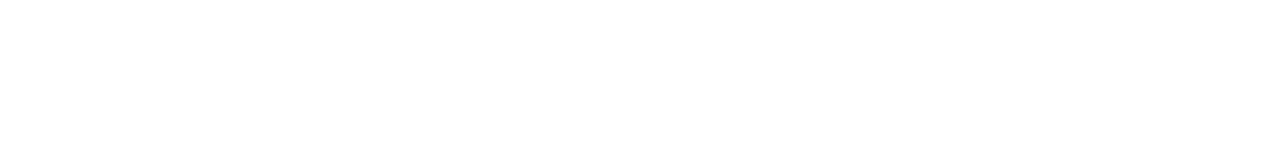
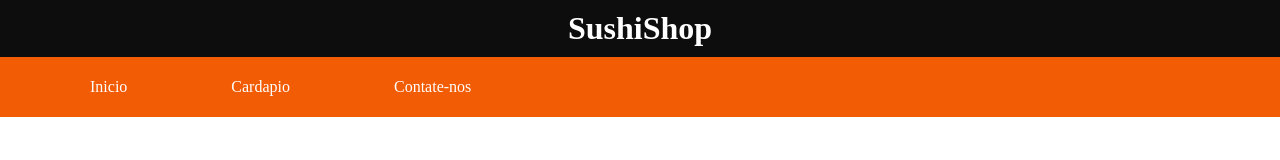
Before and after one commit to devvcampos/Sushi, a plain HTML site: page index.html in a window 1280 px wide. Drawn offline with Linux system fonts and the light colour scheme.

Commit message:
style e html modifcados

```diff
--- a/index.html
+++ b/index.html
@@ -1,13 +1,26 @@
 <!DOCTYPE html>
-<html lang="en">
+<html lang="pt-br">
 <head>
     <meta charset="UTF-8">
     <meta name="viewport" content="width=device-width, initial-scale=1.0">
-    <title>Nike Site Copia</title>
+    <title>Sushi</title>
     <link rel="stylesheet" href="style.css">
-    <link rel="shortcut icon" href="omage/logo.png">
 </head>
 <body>
+    <header>
+        <h1>SushiShop</h1>
+    </header>
+    <menu>
+        <a href="#">
+            <p>Inicio</p>
+        </a>
+        <a href="#">
+            <p>Cardapio</p>
+        </a>
+        <a href="#">
+            <p>Contate-nos</p>
+        </a>
+    </menu>
 
 </body>
 </html>
--- a/style.css
+++ b/style.css
@@ -0,0 +1,35 @@
+@charset "UTF-8";
+
+body{
+    margin: 0 0;
+}
+
+header{text-align: center;
+    margin: auto;
+    background-color: #0D0D0D;}
+header > h1{
+    color: white;
+    padding: 10px 10px;
+    margin: 0px 10px;
+}
+menu > a:active{
+
+    color: #0D0D0D;
+}
+menu > a:hover{
+    background-color: #BF3604;
+    transition-delay: 60ms;
+    transition-duration: 1s;
+}
+menu > a{
+    text-decoration: none;
+    display: inline-block;
+    padding: 5px 50px;
+    color: white;
+    text-decoration: none;
+
+}
+menu{
+    margin: 0px 0px;
+    background-color: #F25C05;
+}
```
Also changed, not shown: imagens/7353906-sushi-roll-com-salmao-queimado-delicioso-comida-tradicional-japonesa-gratis-foto.jpg (added), imagens/logo.jpg (renamed from logo.jpg), 3 other files.
